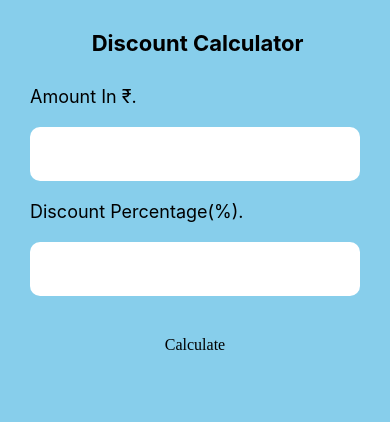
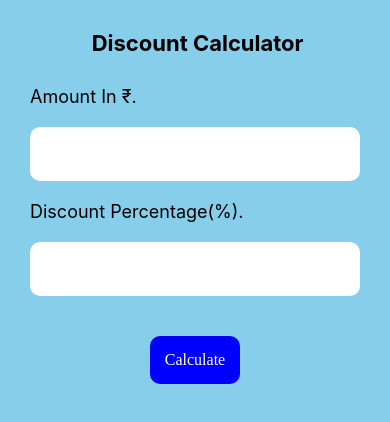
Before and after one commit to D-Coder135/DiscountCalcApp_React-Native, a React Native app: screen / in a window 390 px wide. Shown: the top 422 px of the page. Built offline with nearby package versions, Linux system fonts and the light colour scheme.

Commit message:
add some properties for the calculateButton attribute

```diff
--- a/App.js
+++ b/App.js
@@ -47,6 +47,6 @@ const styles = StyleSheet.create({
     margin: 20,
   },
   calculateButton: {
-
+    backgroundColor: 'blue', padding: 15, borderRadius: 10, color: 'white'
   }
 });
```
